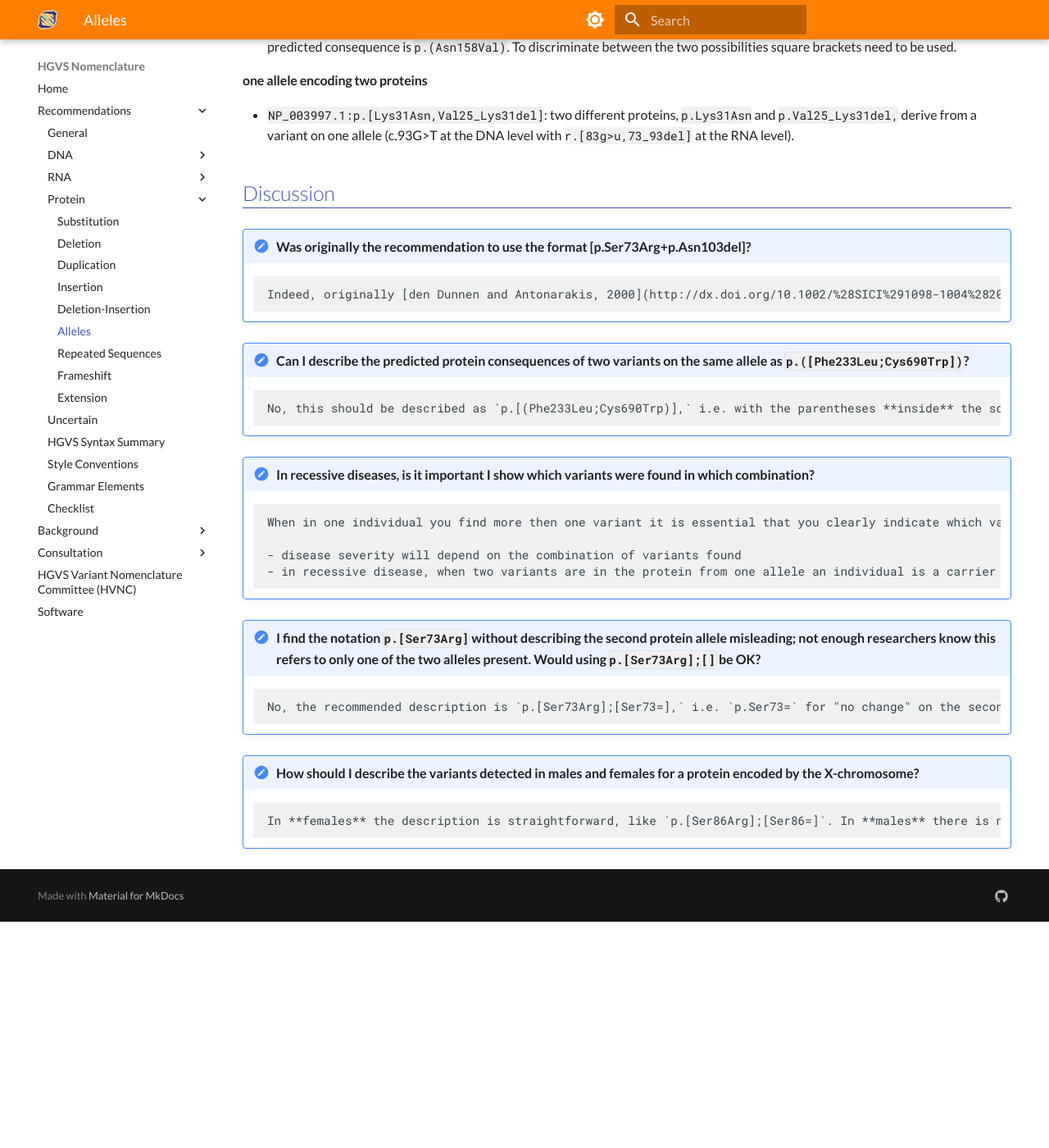
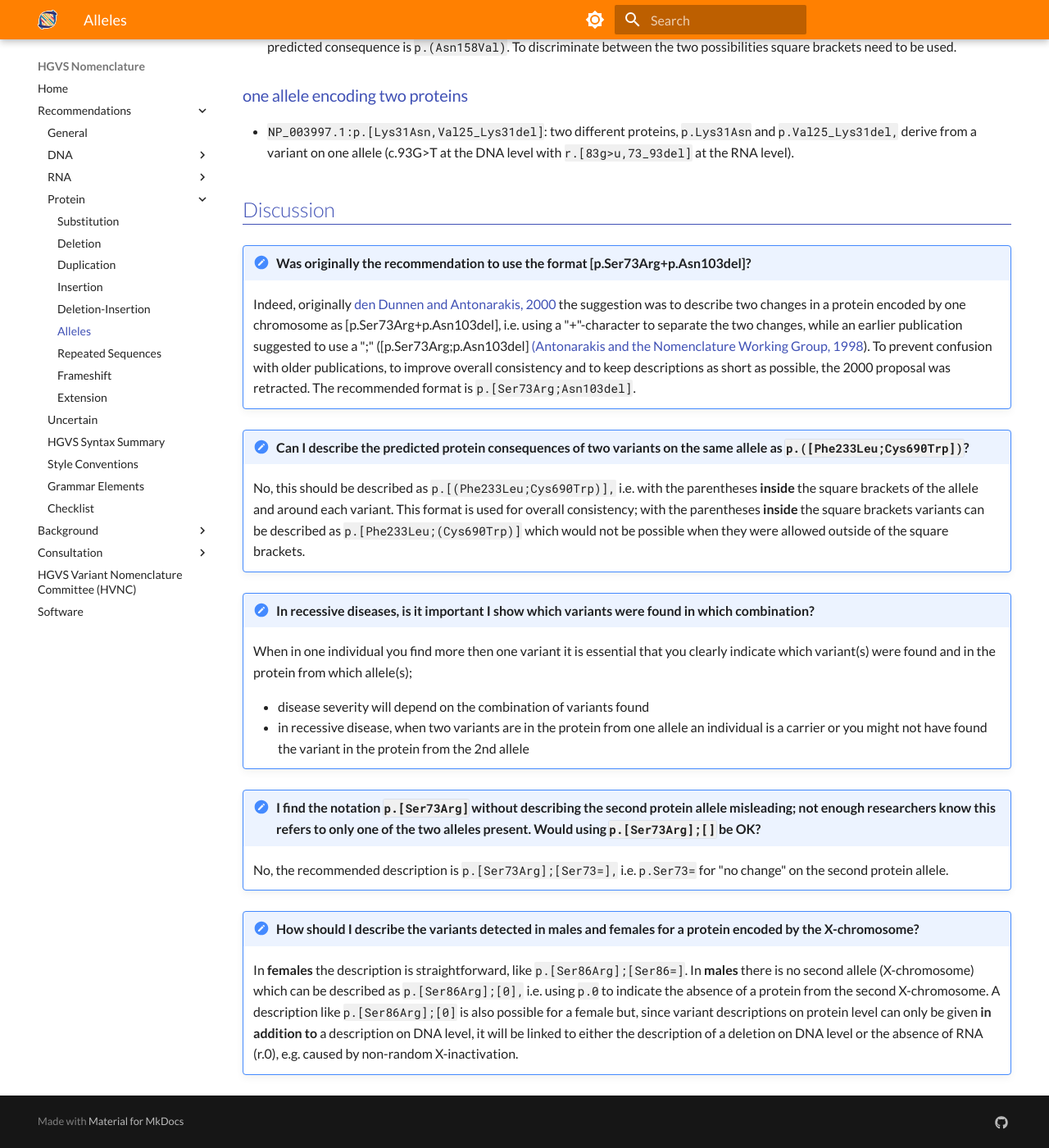
Before and after one commit to HGVSnomenclature/hgvs-nomenclature, an MkDocs documentation site: the page built from docs/recommendations/protein/alleles.md, in a window 1280 px wide and 1400 px high, scrolled down 1807 px. Shown: the whole window at 82% size. Built offline with MkDocs 1.6.1 and Material for MkDocs 9.7.7, drawn with Linux system fonts in a browser that asks for light colours; before the commit the page ends 2931 px from its top, so only the background shows below that.

```diff
--- a/docs/recommendations/protein/alleles.md
+++ b/docs/recommendations/protein/alleles.md
@@ -48,7 +48,7 @@ For more examples see [DNA alleles](../DNA/alleles.md).
 - `NP_003997.1:p.(Ser68Arg)(;)(Asn594del)`: two predicted protein variants are found, `p.(Ser68Arg)` and `p.(Asn594del),` but it is not known whether they are on the same or on different alleles (chromosomes).: **NOTE**: when it is not known on which allele a variant is, allele brackets are not used
 - `NP_003997.2:p.[(Asn158Asp)(;)(Asn158Ile)]^[(Asn158Val)]`: for the variants `NM_004006.3:c.472A>G` and `c.473A>T` it is not known whether they are on the same or on different alleles (chromosomes). The predicted consequence when the variants are on different alleles is `p.(Asn158Asp)(;)(Asn158Ile),` when the variants are on the same allele (i.e. `c.472_473delinsGT)` the predicted consequence is `p.(Asn158Val)`. To discriminate between the two possibilities square brackets need to be used.
 
-#### one allele encoding two proteins
+### one allele encoding two proteins
 
 - `NP_003997.1:p.[Lys31Asn,Val25_Lys31del]`: two different proteins, `p.Lys31Asn` and `p.Val25_Lys31del,` derive from a variant on one allele (c.93G>T at the DNA level with `r.[83g>u,73_93del]` at the RNA level).
 
@@ -56,23 +56,23 @@ For more examples see [DNA alleles](../DNA/alleles.md).
 
 !!! note "Was originally the recommendation to use the format [p.Ser73Arg+p.Asn103del]?"
 
-        Indeed, originally [den Dunnen and Antonarakis, 2000](http://dx.doi.org/10.1002/%28SICI%291098-1004%28200001%2915:1%3c7::AID-HUMU4%3e3.0.CO;2-N) the suggestion was to describe two changes in a protein encoded by one chromosome as [p.Ser73Arg+p.Asn103del], i.e. using a "+"-character to separate the two changes, while an earlier publication suggested to use a ";" ([p.Ser73Arg;p.Asn103del] [(Antonarakis and the Nomenclature Working Group, 1998](http://dx.doi.org/10.1002/%28SICI%291098-1004%281998%2911:1%3c1::AID-HUMU1%3e3.0.CO;2-O)). To prevent confusion with older publications, to improve overall consistency and to keep descriptions as short as possible, the 2000 proposal was retracted. The recommended format is `p.[Ser73Arg;Asn103del]`.
+    Indeed, originally [den Dunnen and Antonarakis, 2000](http://dx.doi.org/10.1002/%28SICI%291098-1004%28200001%2915:1%3c7::AID-HUMU4%3e3.0.CO;2-N) the suggestion was to describe two changes in a protein encoded by one chromosome as [p.Ser73Arg+p.Asn103del], i.e. using a "+"-character to separate the two changes, while an earlier publication suggested to use a ";" ([p.Ser73Arg;p.Asn103del] [(Antonarakis and the Nomenclature Working Group, 1998](http://dx.doi.org/10.1002/%28SICI%291098-1004%281998%2911:1%3c1::AID-HUMU1%3e3.0.CO;2-O)). To prevent confusion with older publications, to improve overall consistency and to keep descriptions as short as possible, the 2000 proposal was retracted. The recommended format is `p.[Ser73Arg;Asn103del]`.
 
 !!! note "Can I describe the predicted protein consequences of two variants on the same allele as `p.([Phe233Leu;Cys690Trp])`?"
 
-        No, this should be described as `p.[(Phe233Leu;Cys690Trp)],` i.e. with the parentheses **inside** the square brackets of the allele and around each variant. This format is used for overall consistency; with the parentheses **inside** the square brackets variants can be described as `p.[Phe233Leu;(Cys690Trp)]` which would not be possible when they were allowed outside of the square brackets.
+    No, this should be described as `p.[(Phe233Leu;Cys690Trp)],` i.e. with the parentheses **inside** the square brackets of the allele and around each variant. This format is used for overall consistency; with the parentheses **inside** the square brackets variants can be described as `p.[Phe233Leu;(Cys690Trp)]` which would not be possible when they were allowed outside of the square brackets.
 
 !!! note "In recessive diseases, is it important I show which variants were found in which combination?"
 
-        When in one individual you find more then one variant it is essential that you clearly indicate which variant(s) were found and in the protein from which allele(s);
+    When in one individual you find more then one variant it is essential that you clearly indicate which variant(s) were found and in the protein from which allele(s);
 
-        - disease severity will depend on the combination of variants found
-        - in recessive disease, when two variants are in the protein from one allele an individual is a carrier or you might not have found the variant in the protein from the 2nd allele
+      - disease severity will depend on the combination of variants found
+      - in recessive disease, when two variants are in the protein from one allele an individual is a carrier or you might not have found the variant in the protein from the 2nd allele
 
 !!! note "I find the notation `p.[Ser73Arg]` without describing the second protein allele misleading; not enough researchers know this refers to only one of the two alleles present. Would using `p.[Ser73Arg];[]` be OK?"
 
-        No, the recommended description is `p.[Ser73Arg];[Ser73=],` i.e. `p.Ser73=` for "no change" on the second protein allele.
+    No, the recommended description is `p.[Ser73Arg];[Ser73=],` i.e. `p.Ser73=` for "no change" on the second protein allele.
 
 !!! note "How should I describe the variants detected in males and females for a protein encoded by the X-chromosome?"
 
-        In **females** the description is straightforward, like `p.[Ser86Arg];[Ser86=]`. In **males** there is no second allele (X-chromosome) which can be described as `p.[Ser86Arg];[0],` i.e. using `p.0` to indicate the absence of a protein from the second X-chromosome. A description like `p.[Ser86Arg];[0]` is also possible for a female but, since variant descriptions on protein level can only be given **in addition to** a description on DNA level, it will be linked to either the description of a deletion on DNA level or the absence of RNA (r.0), e.g. caused by non-random X-inactivation.
+    In **females** the description is straightforward, like `p.[Ser86Arg];[Ser86=]`. In **males** there is no second allele (X-chromosome) which can be described as `p.[Ser86Arg];[0],` i.e. using `p.0` to indicate the absence of a protein from the second X-chromosome. A description like `p.[Ser86Arg];[0]` is also possible for a female but, since variant descriptions on protein level can only be given **in addition to** a description on DNA level, it will be linked to either the description of a deletion on DNA level or the absence of RNA (r.0), e.g. caused by non-random X-inactivation.
```
Also changed, not shown: docs/recommendations/DNA/alleles.md (+1 -1 lines).
